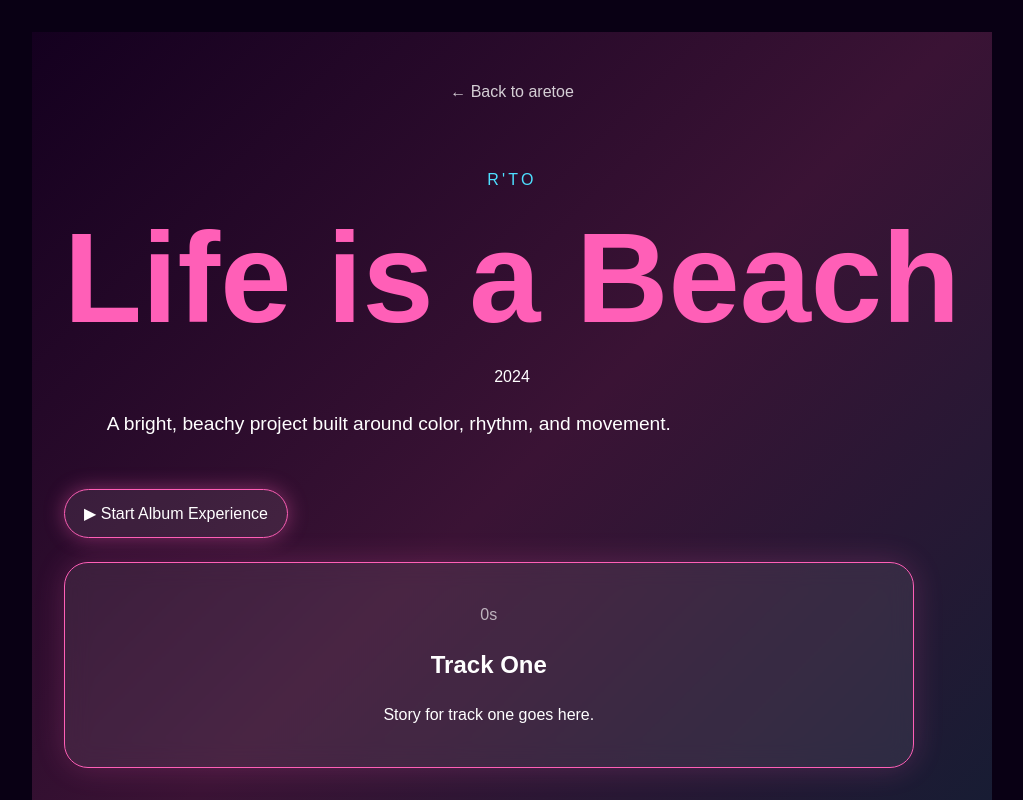
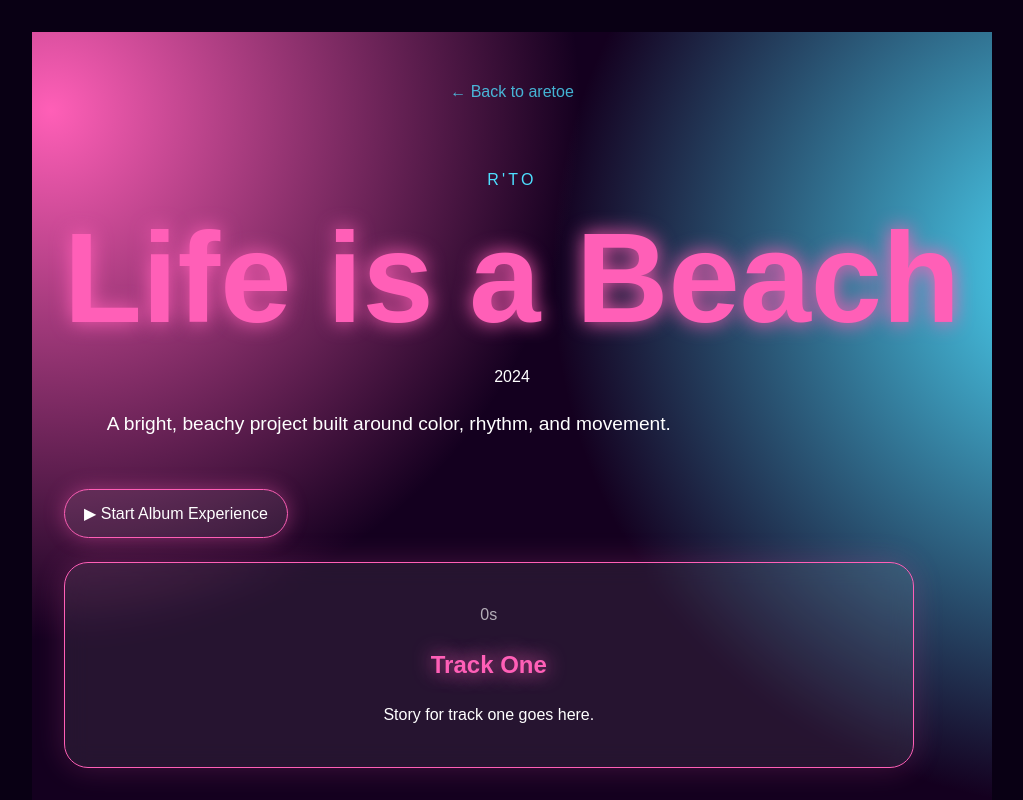
Before and after one commit to rtocastro/aretoe, a React (Vite) app: page /albums/life-is-a-beach in a window 1280 px wide. Shown: the top 800 px of the page, without its empty margins (128-1151 px from the left). Built offline with nearby package versions, Linux system fonts and the light colour scheme.

Commit message:
created more visual styling to album page and mouse

```diff
--- a/src/App.css
+++ b/src/App.css
@@ -137,6 +137,52 @@ a {
   opacity: 0.65;
 }
 
+.animated-album-bg {
+  background:
+    radial-gradient(circle at 20% 20%, var(--album-primary), transparent 28%),
+    radial-gradient(circle at 80% 30%, var(--album-secondary), transparent 30%),
+    radial-gradient(circle at 50% 90%, var(--album-primary), transparent 25%),
+    var(--album-background);
+  background-size: 180% 180%;
+  animation: albumGlowMove 12s ease-in-out infinite alternate;
+}
+
+.album-page {
+  min-height: 100vh;
+  padding: 3rem 2rem;
+  overflow: hidden;
+}
+
+.album-theme h1,
+.album-theme h2 {
+  color: var(--album-primary);
+  text-shadow: 0 0 20px var(--album-primary);
+}
+
+.album-theme .back-link {
+  color: var(--album-secondary);
+  transition: 0.2s ease;
+}
+
+.album-theme .back-link:hover {
+  text-shadow: 0 0 12px var(--album-secondary);
+}
+
+.album-theme button {
+  border: 1px solid var(--album-primary);
+  box-shadow: 0 0 20px var(--album-primary)55;
+}
+
+@keyframes albumGlowMove {
+  0% {
+    background-position: 0% 0%;
+  }
+
+  100% {
+    background-position: 100% 80%;
+  }
+}
+
 @keyframes logo-spin {
   from {
     transform: rotate(0deg);
--- a/src/pages/AlbumPage.jsx
+++ b/src/pages/AlbumPage.jsx
@@ -17,11 +17,13 @@ function AlbumPage() {
 
     return (
         <main
-      className="album-page"
+            className="album-page animated-album-bg"
             style={{
-        background: `linear-gradient(135deg, ${album.colors.background}, ${album.colors.primary}33, ${album.colors.secondary}22)`,
+                "--album-primary": album.colors.primary,
+                "--album-secondary": album.colors.secondary,
+                "--album-background": album.colors.background,
             }}
-    >
+        ><div className="album-theme">
             <Link to="/" className="back-link">
                 ← Back to aretoe
             </Link>
@@ -50,6 +52,7 @@ function AlbumPage() {
                     <StoryPlayer album={album} />
                 </section>
             </section>
+            </div>
         </main>
     );
 }
```
Lines whose indentation alone changed are shown as unchanged.
